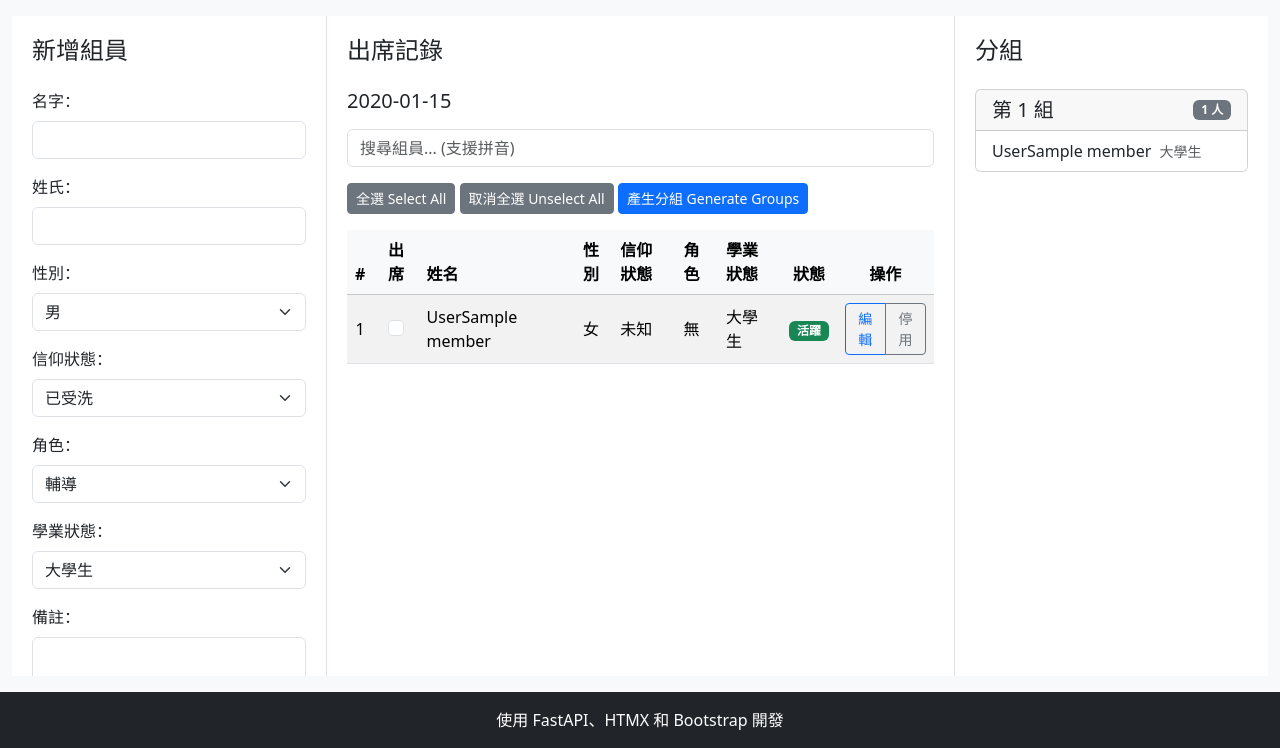
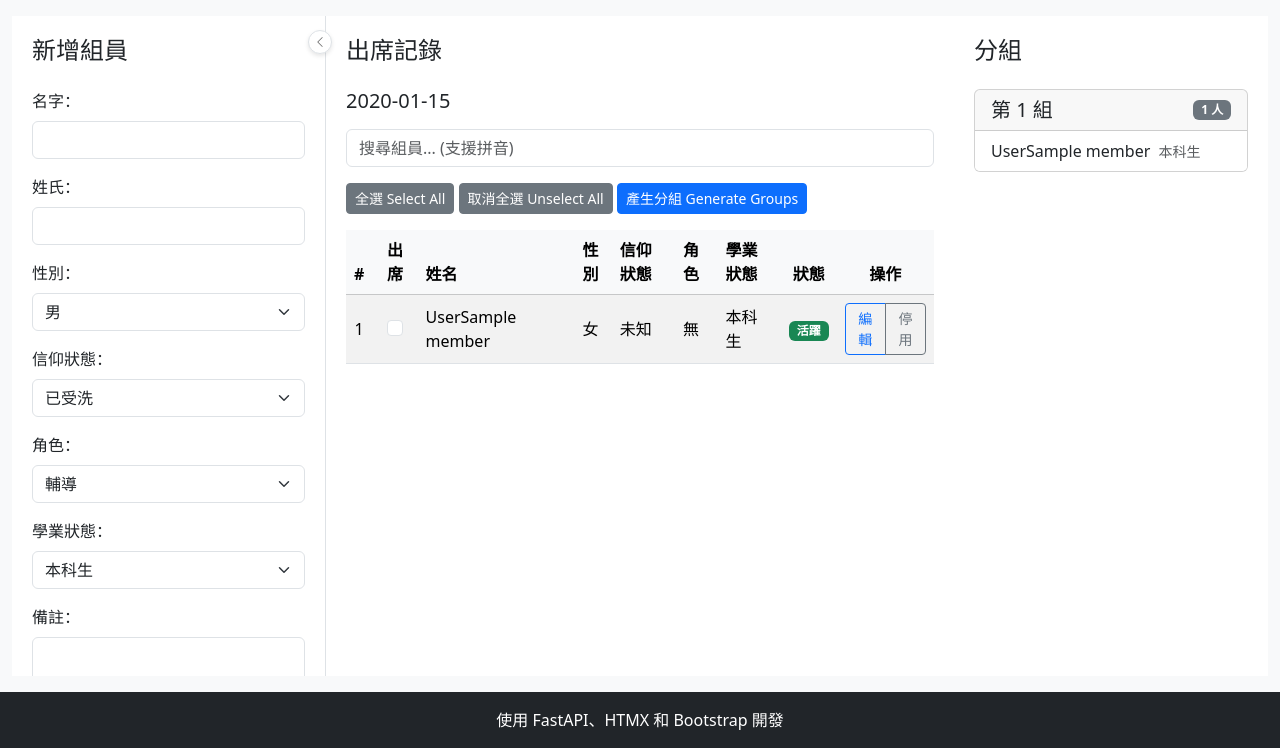
Before and after one commit to ericmjl/small-group, a FastAPI app: template app/templates/index.html in a window 1280 px wide. Shown: the part 70-818 px from the top of the page. Run offline with FastAPI, Linux system fonts and the light colour scheme; the template is opened without the code that fills it: most values are stand-ins (such as "Sample title", 1, 10 or a date in 2020); some libraries are stand-ins or nearby versions.

Commit message:
feat(group_divider)👥: Increase maximum group size and enhance UI with toggleable panels
- Increased the maximum group size from 7 to 8 members in group_divider.py.
- Updated the logic for calculating penalties and group divisions based on the new group size.
- Enhanced the UI in base.html and index.html by adding toggleable panels for better user experience.
- Replaced '大學生' with '本科生' for consistency in education status across templates.

```diff
--- a/app/templates/base.html
+++ b/app/templates/base.html
@@ -6,15 +6,96 @@
     <title>小組管理系統</title>
     <!-- Bootstrap CSS -->
     <link href="https://cdn.jsdelivr.net/npm/bootstrap@5.3.2/dist/css/bootstrap.min.css" rel="stylesheet">
+    <!-- Bootstrap Icons -->
+    <link rel="stylesheet" href="https://cdn.jsdelivr.net/npm/bootstrap-icons@1.11.3/font/bootstrap-icons.min.css">
     <!-- HTMX -->
     <script src="https://unpkg.com/htmx.org@1.9.12/dist/htmx.min.js"></script>
     <style>
         /* Custom styles */
+        .grid-container {
+            display: grid;
+            grid-template-columns: minmax(0, 1fr) minmax(0, 2fr) minmax(0, 1fr);
+            gap: 0;
+            height: calc(100vh - 140px);
+            position: relative;
+        }
+
+        .grid-container.panel-hidden {
+            grid-template-columns: 0fr minmax(0, 3fr) minmax(0, 1fr);
+        }
+
         .column {
-            height: calc(100vh - 140px);
             overflow-y: auto;
             padding: 20px;
             background-color: #fff;
+            min-width: 0;  /* Prevents content from breaking grid */
+            position: relative;
+        }
+
+        .left-panel {
+            overflow: hidden;
+            border-right: 1px solid #dee2e6;
+            position: relative;
+            z-index: 10;
+        }
+
+        .left-panel.hidden {
+            width: 0;
+            padding: 0;
+            margin: 0;
+            border-right: none;
+        }
+
+        /* Toggle Panel Button Styles */
+        .toggle-panel {
+            position: fixed;
+            width: 24px;
+            height: 24px;
+            border: 1px solid #dee2e6;
+            border-radius: 50%;
+            background: white;
+            z-index: 1000;
+            display: flex;
+            align-items: center;
+            justify-content: center;
+            cursor: pointer;
+            padding: 0;
+            font-size: 12px;
+            color: #666;
+            box-shadow: 0 2px 4px rgba(0,0,0,0.1);
+            top: 100px;  /* Position below header */
+        }
+
+        .toggle-panel:hover {
+            background: #f8f9fa;
+            color: #333;
+            box-shadow: 0 2px 6px rgba(0,0,0,0.15);
+        }
+
+        /* Close button (left arrow) */
+        .toggle-panel.close-panel {
+            left: calc(25% - 12px);  /* Align with left panel edge */
+        }
+
+        /* Open button (right arrow) */
+        .toggle-panel.open-panel {
+            left: 8px;  /* Small offset from left edge */
+        }
+
+        .panel-hidden .toggle-panel.close-panel {
+            display: none;
+        }
+
+        .panel-hidden .toggle-panel.open-panel {
+            display: flex;
+        }
+
+        .toggle-panel.close-panel {
+            display: flex;
+        }
+
+        .toggle-panel.open-panel {
+            display: none;
         }
 
         .attendance-toggle {
@@ -35,17 +116,24 @@
             margin-bottom: 1rem;
         }
 
-        /* Add subtle borders between columns */
-        .border-start-light {
-            border-left: 1px solid #dee2e6 !important;
-        }
+        /* Responsive adjustments */
+        @media (max-width: 768px) {
+            .grid-container {
+                display: block;
+                height: auto;
+            }
 
-        /* Responsive height adjustments */
-        @media (max-width: 768px) {
             .column {
-                height: auto;
                 min-height: 400px;
                 margin-bottom: 20px;
+            }
+
+            .left-panel.hidden {
+                display: none;
+            }
+
+            .toggle-panel {
+                display: none !important;
             }
         }
     </style>
@@ -73,5 +161,15 @@
 
     <!-- Bootstrap JS -->
     <script src="https://cdn.jsdelivr.net/npm/bootstrap@5.3.2/dist/js/bootstrap.bundle.min.js"></script>
+    <script>
+        function togglePanel() {
+            const leftPanel = document.querySelector('.left-panel');
+            const gridContainer = document.querySelector('.grid-container');
+            if (leftPanel && gridContainer) {
+                leftPanel.classList.toggle('hidden');
+                gridContainer.classList.toggle('panel-hidden');
+            }
+        }
+    </script>
 </body>
 </html>
--- a/app/templates/index.html
+++ b/app/templates/index.html
@@ -1,9 +1,15 @@
 {% extends "base.html" %}
 
 {% block content %}
-<div class="row g-0">
+<div class="grid-container">
     <!-- Left Column: Add Member Form -->
-    <div class="col-md-3 column">
+    <div class="column left-panel">
+        <button onclick="togglePanel()" class="toggle-panel close-panel" title="Close Panel">
+            <i class="bi bi-chevron-left"></i>
+        </button>
+        <button onclick="togglePanel()" class="toggle-panel open-panel" title="Open Panel">
+            <i class="bi bi-chevron-right"></i>
+        </button>
         <h2 class="h4 mb-4">新增組員</h2>
         <form hx-post="/members/add" hx-target="#member-list" hx-swap="outerHTML" hx-on::after-request="if(event.detail.successful) this.reset()">
             <div class="mb-3">
@@ -41,7 +47,7 @@
             <div class="mb-3">
                 <label for="education_status" class="form-label">學業狀態：</label>
                 <select class="form-select" id="education_status" name="education_status" required>
-                    <option value="undergraduate">大學生</option>
+                    <option value="undergraduate">本科生</option>
                     <option value="graduate">研究生</option>
                     <option value="graduated">已畢業</option>
                 </select>
@@ -55,14 +61,14 @@
     </div>
 
     <!-- Middle Column: Attendance Table -->
-    <div class="col-md-6 column border-start-light">
+    <div class="column">
         <h2 class="h4 mb-4">出席記錄</h2>
         <h3 class="h5 mb-3">{{ today.strftime('%Y-%m-%d') }}</h3>
         {% include "partials/member_list.html" %}
     </div>
 
     <!-- Right Column: Group Divisions -->
-    <div class="col-md-3 column border-start-light">
+    <div class="column">
         <h2 class="h4 mb-4">分組</h2>
         <div id="group-divisions-container">
             {% if groups %}
--- a/app/templates/partials/group_divisions.html
+++ b/app/templates/partials/group_divisions.html
@@ -20,7 +20,7 @@
                                 {% elif member.education_status == "graduated" %}
                                     <small class="text-muted ms-1">已畢業</small>
                                 {% elif member.education_status == "undergraduate" %}
-                                    <small class="text-muted ms-1">大學生</small>
+                                    <small class="text-muted ms-1">本科生</small>
                                 {% endif %}
                             </div>
                             {% if member.role in ['facilitator', 'counselor'] %}
--- a/app/templates/partials/inactive_member_list.html
+++ b/app/templates/partials/inactive_member_list.html
@@ -54,7 +54,7 @@
                 </td>
                 <td>
                     {% if member.education_status == "undergraduate" %}
-                        大學生
+                        本科生
                     {% elif member.education_status == "graduate" %}
                         研究生
                     {% else %}
--- a/app/templates/partials/member_table_body.html
+++ b/app/templates/partials/member_table_body.html
@@ -78,7 +78,7 @@
     <td>
         <span class="display-mode">
             {% if member.education_status == "undergraduate" %}
-                大學生
+                本科生
             {% elif member.education_status == "graduate" %}
                 研究生
             {% else %}
@@ -87,7 +87,7 @@
         </span>
         <span class="edit-mode" style="display: none;">
             <select class="form-select form-select-sm" name="education_status">
-                <option value="undergraduate" {% if member.education_status == "undergraduate" %}selected{% endif %}>大學生</option>
+                <option value="undergraduate" {% if member.education_status == "undergraduate" %}selected{% endif %}>本科生</option>
                 <option value="graduate" {% if member.education_status == "graduate" %}selected{% endif %}>研究生</option>
                 <option value="graduated" {% if member.education_status == "graduated" %}selected{% endif %}>已畢業</option>
             </select>
```
Also changed, not shown: app/group_divider.py (+9 -9 lines).
